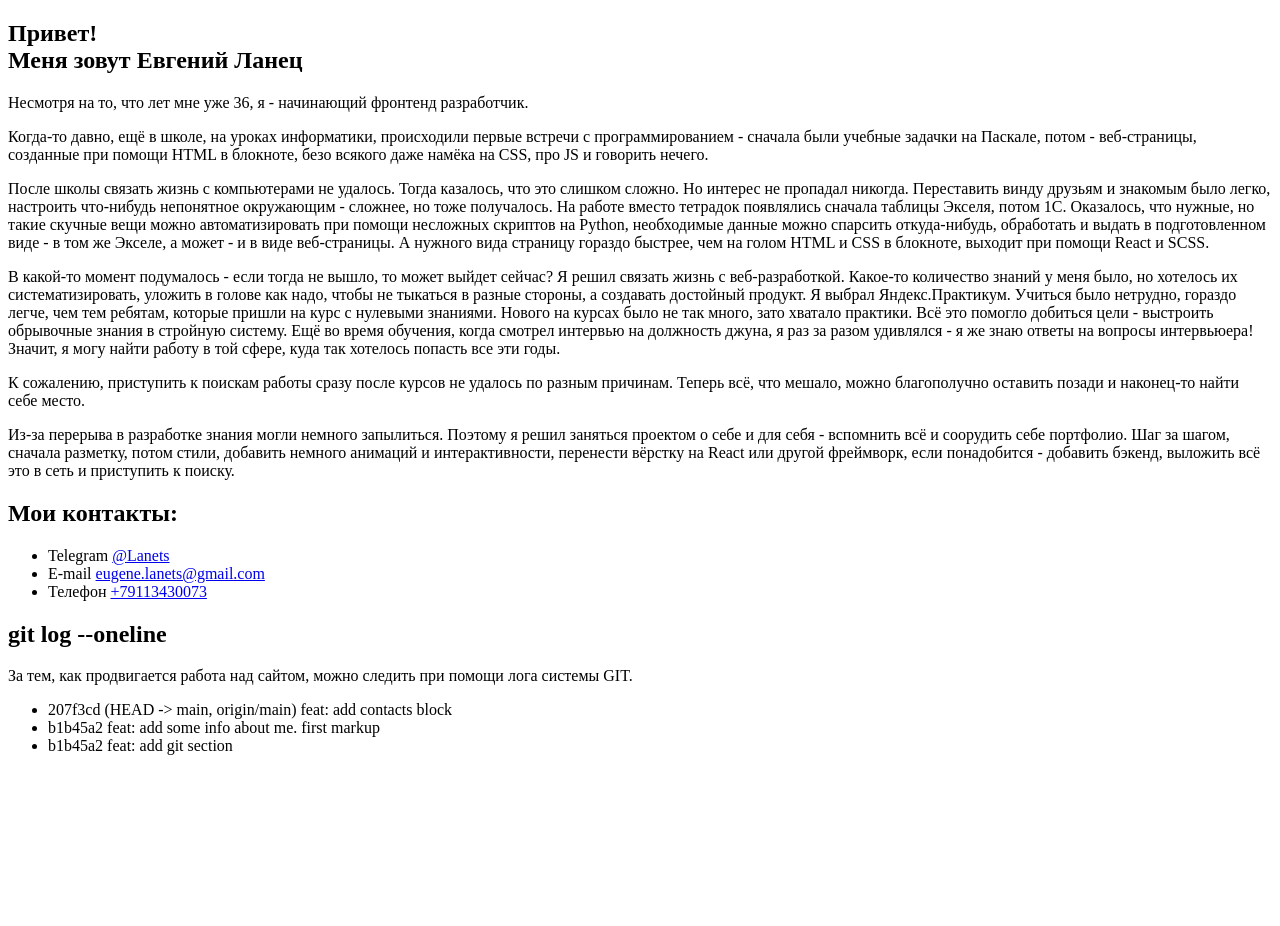
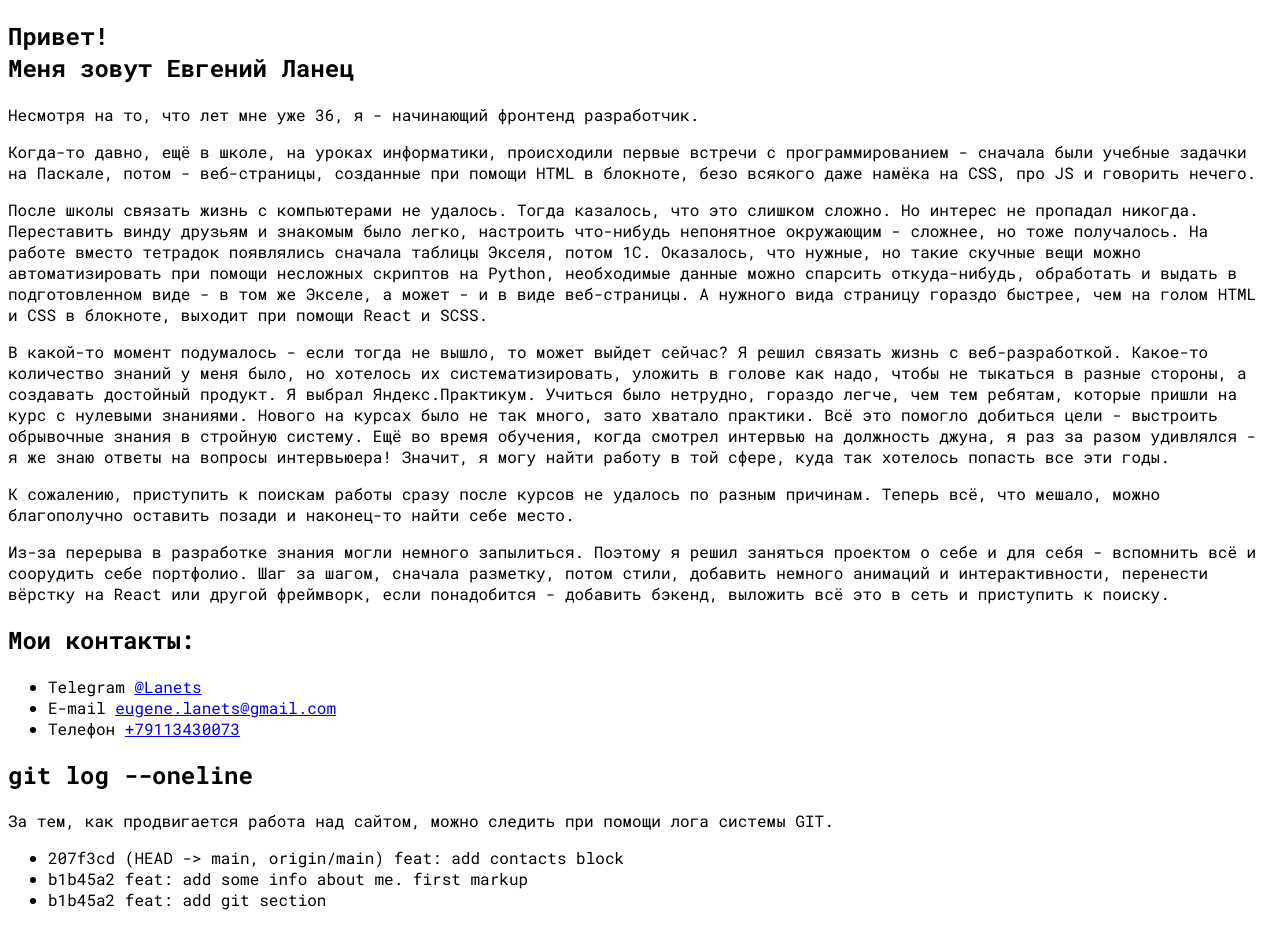
Before and after one commit to EugeneLanets/lanets, a plain HTML site: page index.html in a window 1280 px wide. Before the commit the page ends 800 px from the top, so only its background shows below. Drawn offline with Linux system fonts and the light colour scheme.

Commit message:
feat: add Roboto Mono as default font

```diff
--- a/index.html
+++ b/index.html
@@ -3,6 +3,9 @@
 <head>
     <meta charset="UTF-8">
     <title>Евгений Ланец</title>
+  <link rel="preconnect" href="https://fonts.googleapis.com">
+  <link rel="preconnect" href="https://fonts.gstatic.com" crossorigin>
+  <link href="https://fonts.googleapis.com/css2?family=Roboto+Mono:ital,wght@0,300;0,400;0,700;1,400;1,700&display=swap" rel="stylesheet">
   <link rel="stylesheet" href="styles.css">
 </head>
 <body>
--- a/styles.css
+++ b/styles.css
@@ -1,3 +1,8 @@
+body {
+  box-sizing: border-box;
+  font-family: 'Roboto Mono', monospace;
+}
+
 .container {
   max-width: 1280px;
   margin: 0 auto;
```
